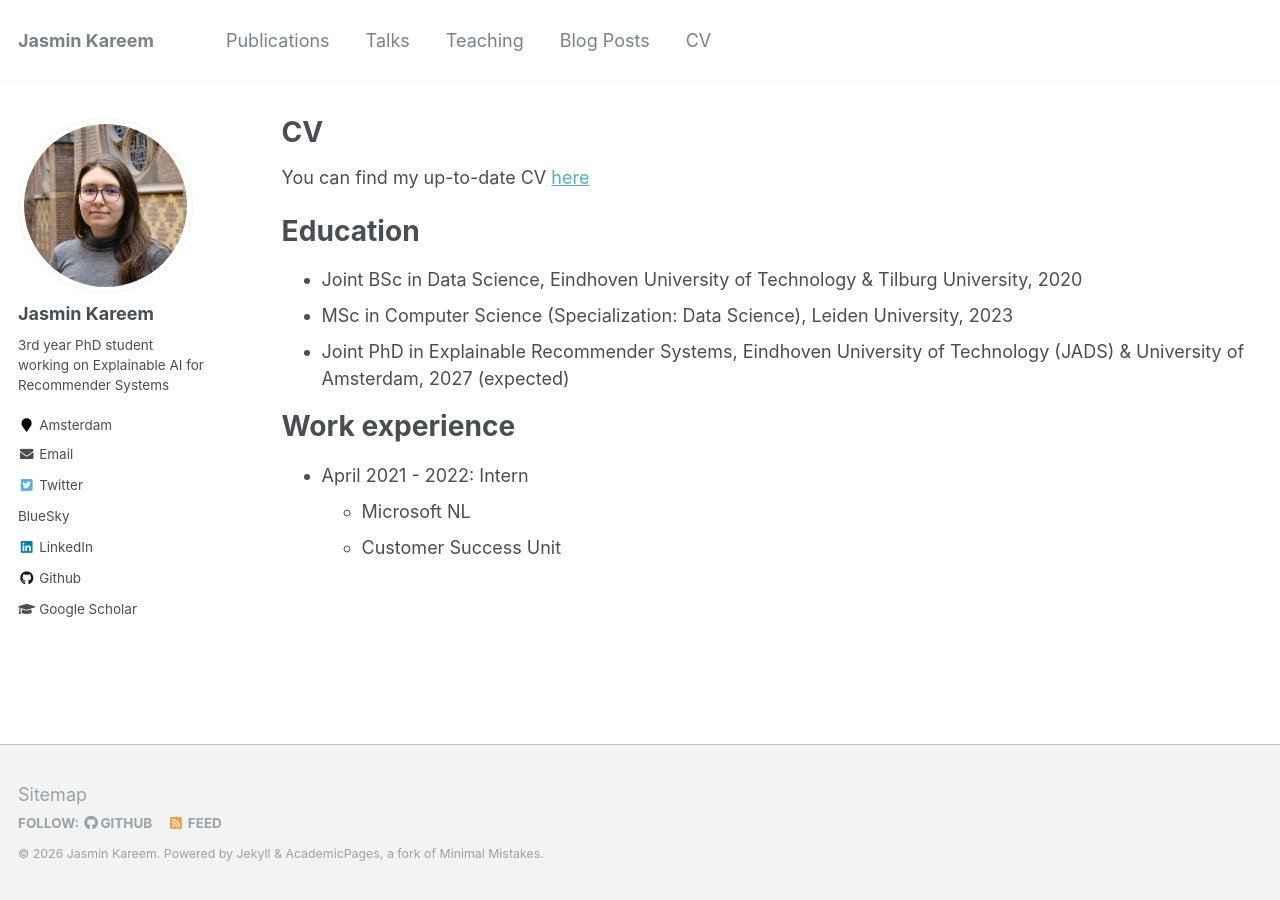
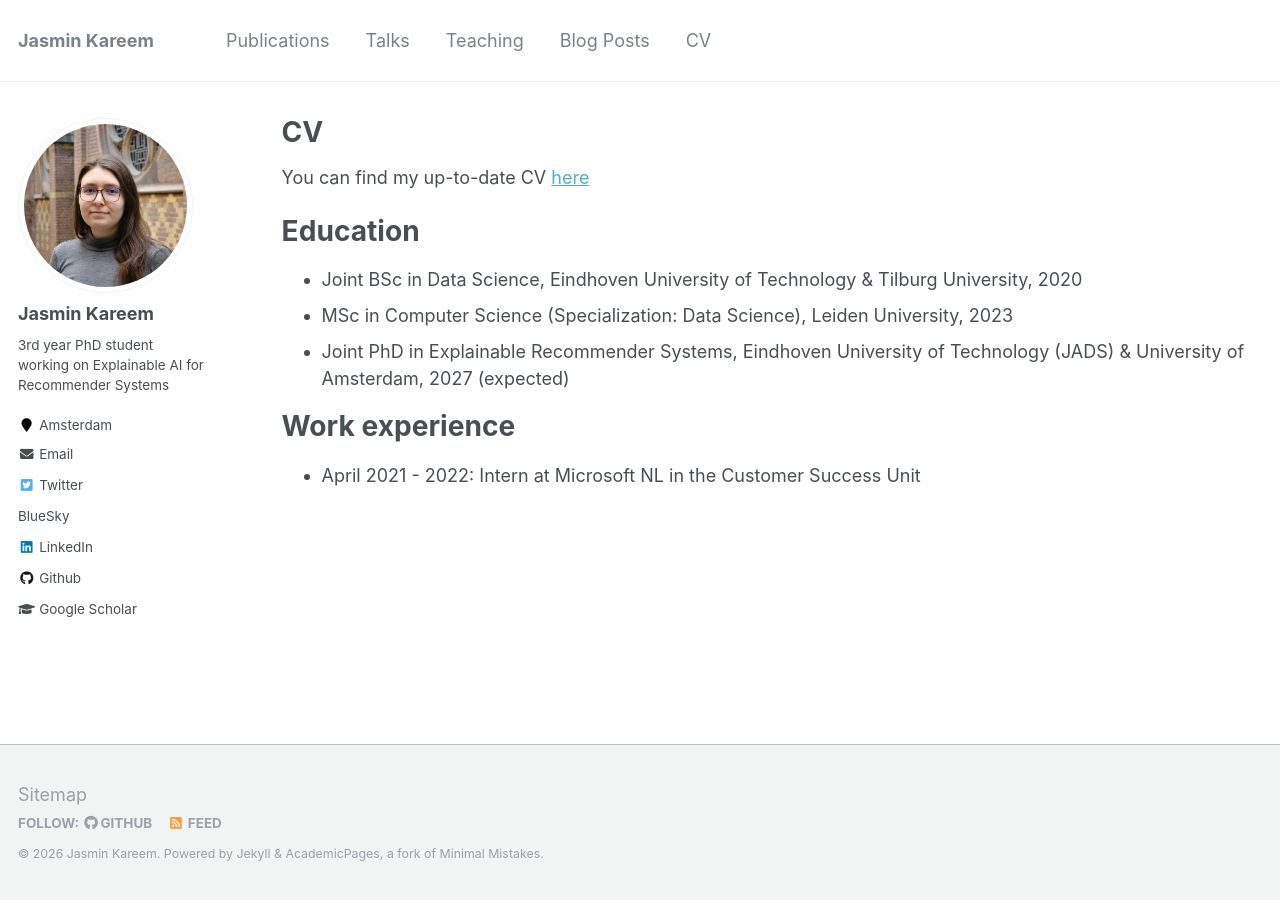
Before and after one commit to jasminkareem/jasminkareem.github.io, a Jekyll site: the page built from _pages/cv.md, in a window 1280 px wide. Built offline with Jekyll 4.4.1, drawn with Linux system fonts in a browser that asks for light colours.

Commit message:
Update cv.md

```diff
--- a/_pages/cv.md
+++ b/_pages/cv.md
@@ -20,6 +20,4 @@ Education
 
 Work experience
 ======
-* April 2021 - 2022: Intern
-  * Microsoft NL
-  * Customer Success Unit
+* April 2021 - 2022: Intern at Microsoft NL in the Customer Success Unit
```
